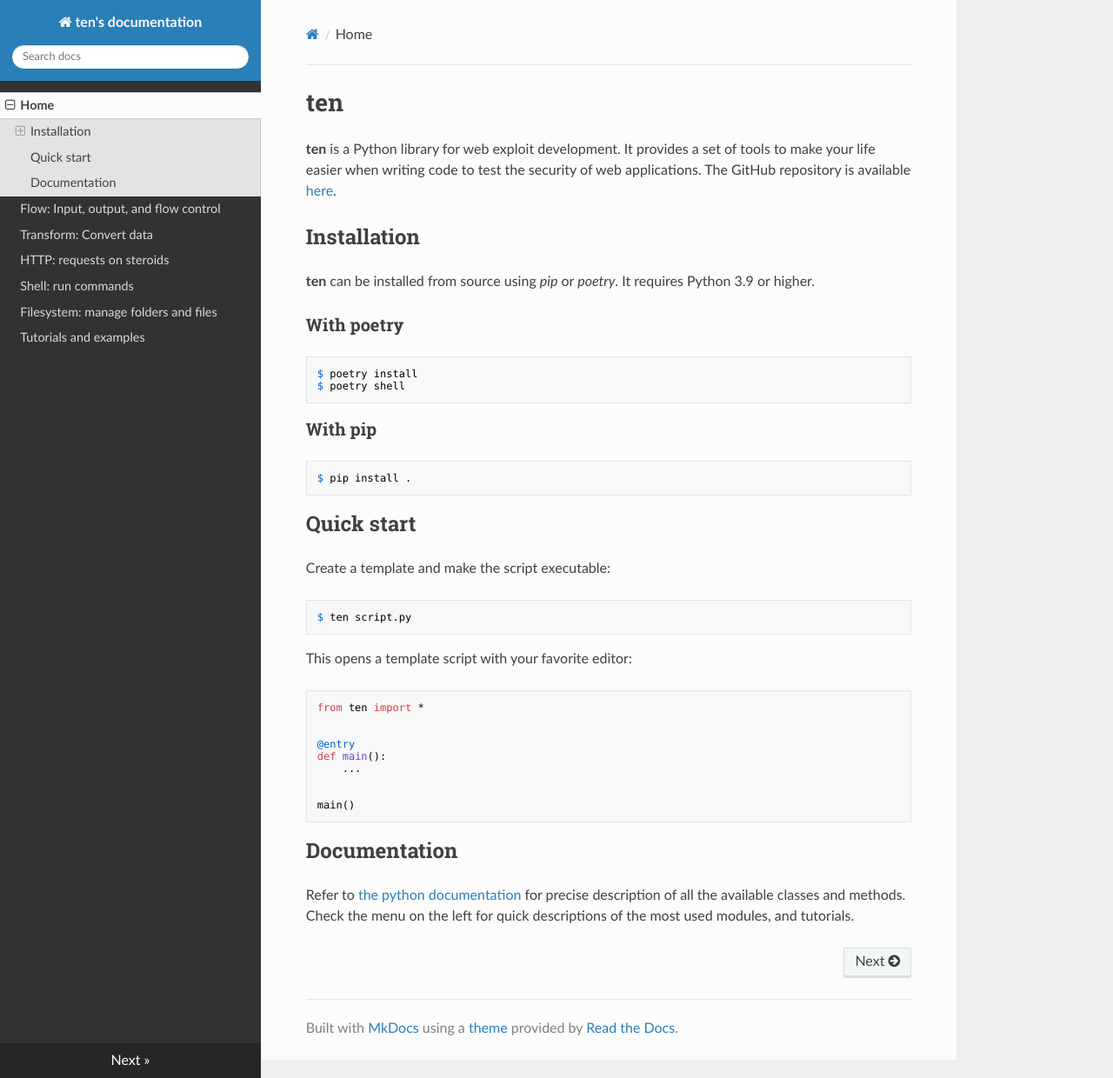
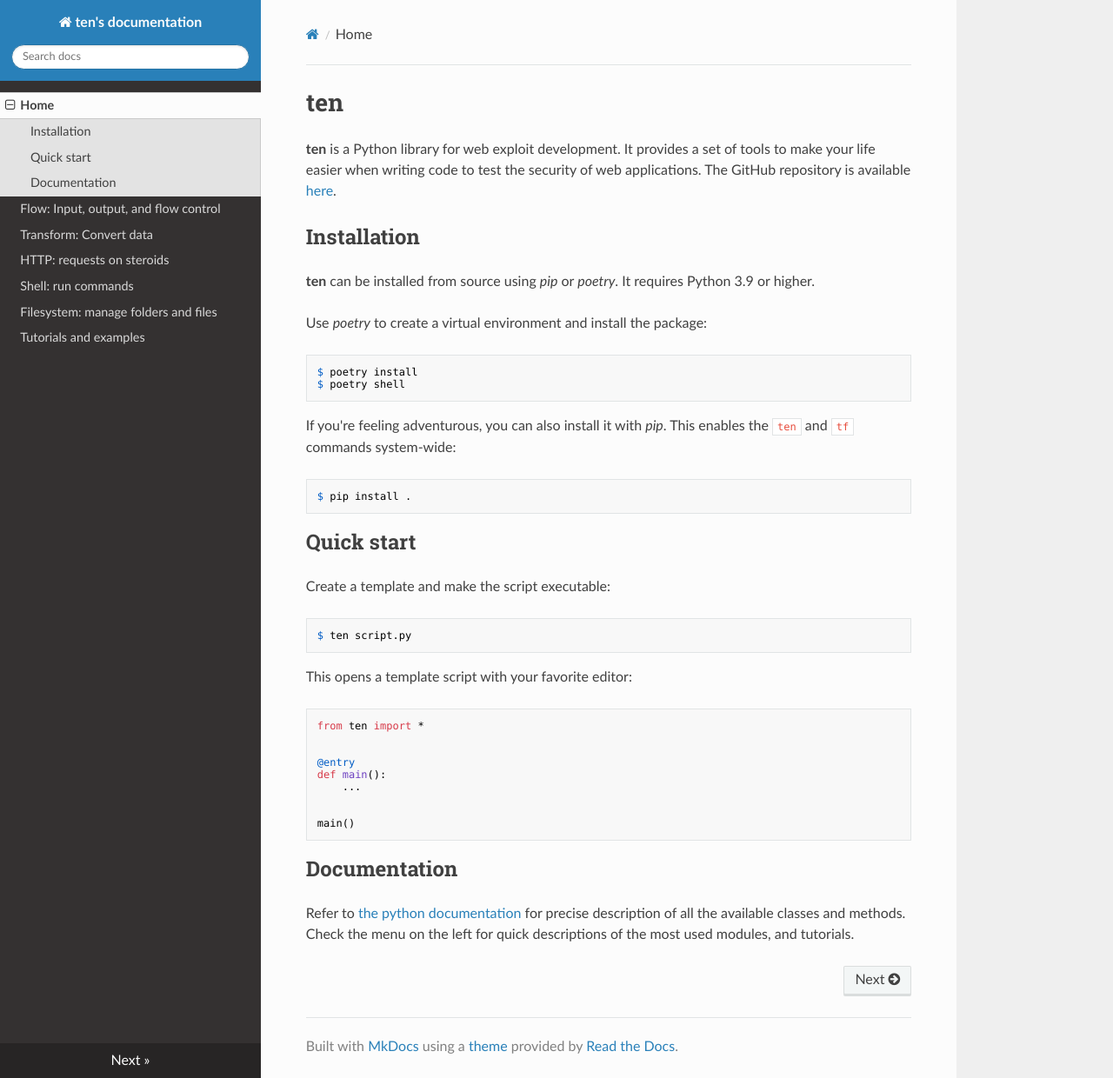
Before and after one commit to cfreal/ten, an MkDocs documentation site: the page built from docs/docs/index.md, in a window 1280 px wide and 1240 px high. Shown: the whole window at 87% size. Built offline with MkDocs 1.6.1, drawn with Linux system fonts in a browser that asks for light colours; nearby versions of some CDN libraries.

Commit message:
Better installation process description

````diff
--- a/docs/docs/index.md
+++ b/docs/docs/index.md
@@ -6,14 +6,14 @@
 
 **ten** can be installed from source using *pip* or *poetry*. It requires Python 3.9 or higher.
 
-### With poetry
+Use *poetry* to create a virtual environment and install the package:
 
 ```
 $ poetry install
 $ poetry shell
 ```
 
-### With pip
+If you're feeling adventurous, you can also install it with *pip*. This enables the `ten` and `tf` commands system-wide:
 
 ```
 $ pip install .
````
